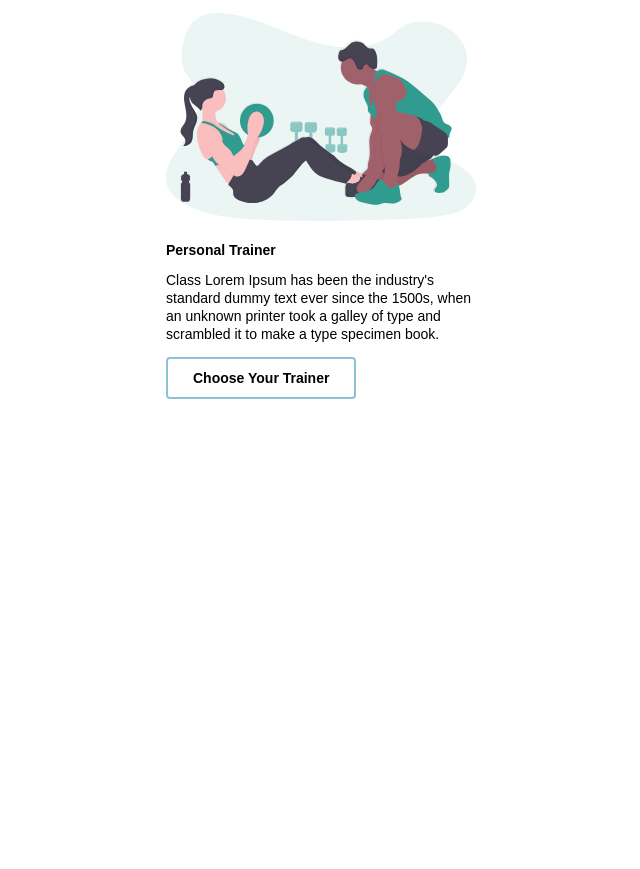
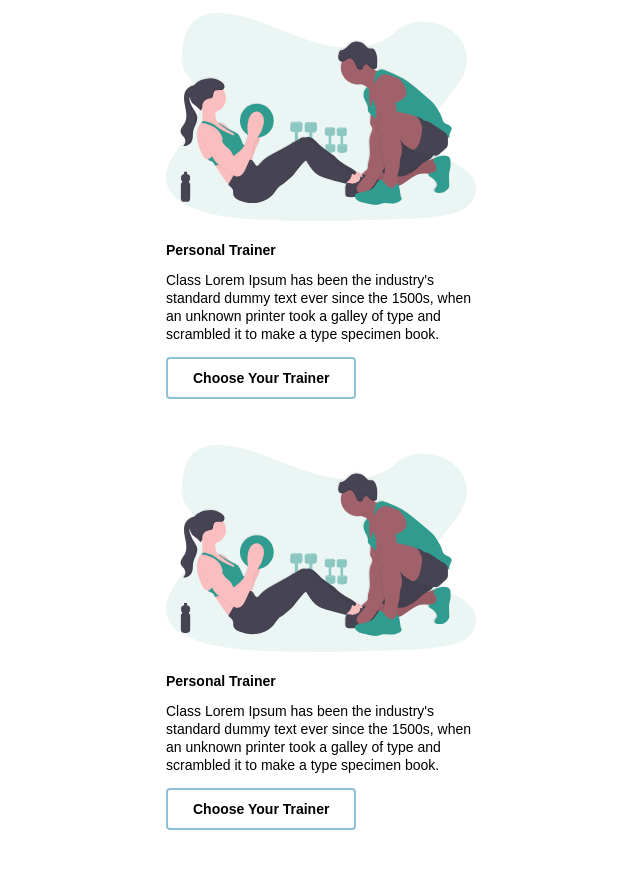
Before and after one commit to aryalprekshya/Fuild-Hybrid-Email, a plain HTML site: page index.html in a window 1280 px wide. Shown: the part 662-1531 px from the top of the page, without its empty margins (319-959 px from the left). Before the commit the page ends 1091 px from the top, so only its background shows below. Drawn offline with Linux system fonts and the light colour scheme.

Commit message:
added two column reversed layout

```diff
--- a/index.html
+++ b/index.html
@@ -88,7 +88,7 @@
                             </div>
                             <!--[if mso]>
                             </td>
-                            <td style="width:50%;">
+                            <td style="width:50%;padding:10px;" valign="middle">
                             <![endif]-->
                             <div class="column"
                                 style="width:100%; max-width:330px;display:inline-block;vertical-align:middle;">
@@ -125,6 +125,70 @@
                             <![endif]-->
                         </div>
 
+                        <div class="spacer" style="line-height:26px;height:26px;mso-line-height-rule:exactly;">&nbsp;
+                        </div>
+
+                        <div class="two-col" style="text-align:center;font-size:0; direction:rtl">
+                            <!--[if mso]>
+                            <table role="presentation" width="100%" dir="rtl">
+                            <tr>
+                            <td style="width:50%;padding:10px;" valign="middle" dir="ltr">
+                            <![endif]-->
+                            <div class="column"
+                                style="width:100%; max-width:330px;display:inline-block;vertical-align:middle;direction:ltr;">
+
+                                <div style="padding:10px;">
+                                    <p
+                                        style="margin:0;font-family: Arial, sans-serif; font-size:14px; line-height:18px;">
+                                        <img src="images/personal-trainer.svg" width="310"
+                                            style="width:100%; height:auto; display: block; max-width:310px;">
+                                    </p>
+
+                                </div>
+                            </div>
+                            <!--[if mso]>
+                            </td>
+                            <td style="width:50%;padding:10px;" valign="middle" dir="ltr">
+                            <![endif]-->
+                            <div class="column"
+                                style="width:100%; max-width:330px;display:inline-block;vertical-align:middle;direction:ltr;">
+                                <!--Displays invisible centered text;
+                                    inheriting the zeroed font-size and centered tex-alignment from the container
+                                    so need to add font-sizing and text-alignment-->
+                                <div style="padding:10px; font-size: 14px;line-height:18px;text-align: left;">
+                                    <p
+                                        style="margin-top:0;margin-bottom:12px;font-family:Arial,sans-serif;font-weight:bold;">
+                                        Personal Trainer</p>
+                                    <p style="margin-top:0;margin-bottom:14px;font-family:Arial,sans-serif;">Class
+                                        Lorem
+                                        Ipsum has been the industry's standard dummy text ever since the 1500s, when an
+                                        unknown printer took a galley of type and scrambled it to make a type specimen
+                                        book.</p>
+                                    <p style="margin:0;font-family:Arial,sans-serif;"><a href="https://example.com/"
+                                            style="background: #ffffff; border: 2px solid #8dc1d6; text-decoration: none; padding: 10px 25px; color: #000000; border-radius: 4px; display:inline-block; mso-padding-alt:0;text-underline-color:#ffffff">
+                                            <!--[if mso]>
+                                                <i style="letter-spacing: 25px;mso-font-width:-100%;mso-text-raise:20pt">&nbsp;</i>
+                                                <![endif]-->
+                                            <span style="mso-text-raise:10pt;font-weight:bold;">Choose Your
+                                                Trainer</span>
+                                            <!--[if mso]>
+                                                <i style="letter-spacing: 25px;mso-font-width:-100%">&nbsp;</i>
+                                                <![endif]-->
+                                        </a></p>
+                                </div>
+
+                            </div>
+                            <!--[if mso]>
+                            </td>
+                            </tr>
+                            </table>
+                            <![endif]-->
+                        </div>
+
+                        <div class="spacer" style="line-height:26px;height:26px;mso-line-height-rule:exactly;">&nbsp;
+                        </div>
+
+
 
 
                     </div>
```
